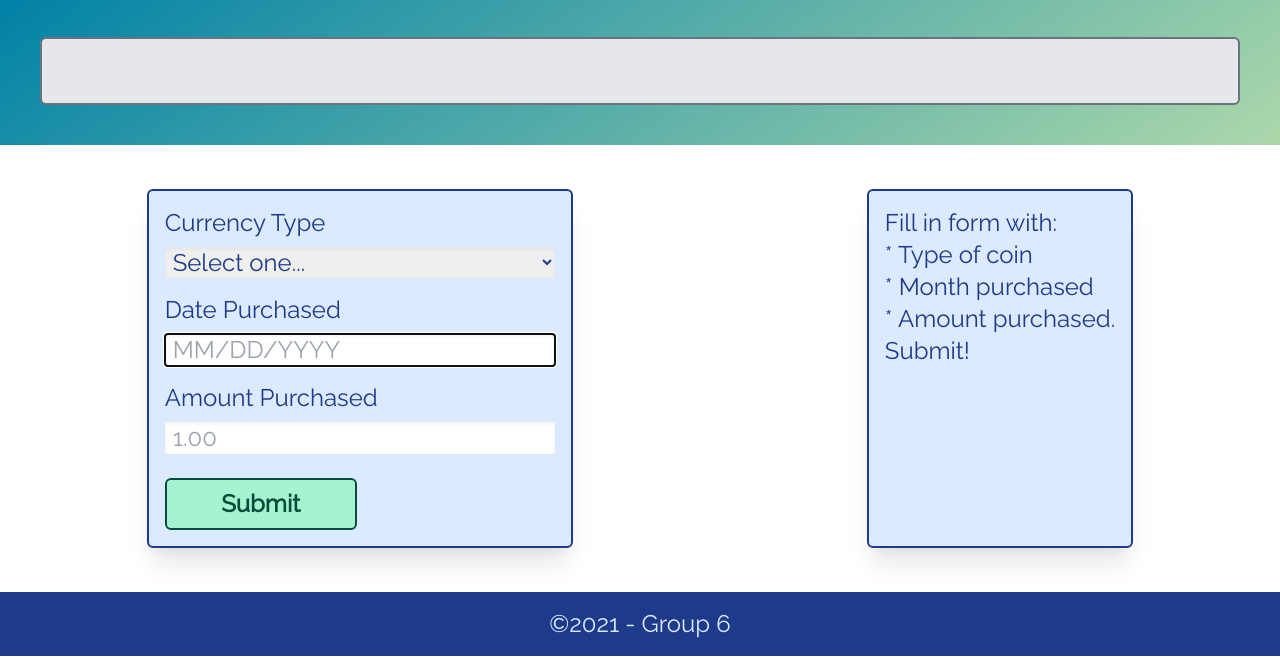
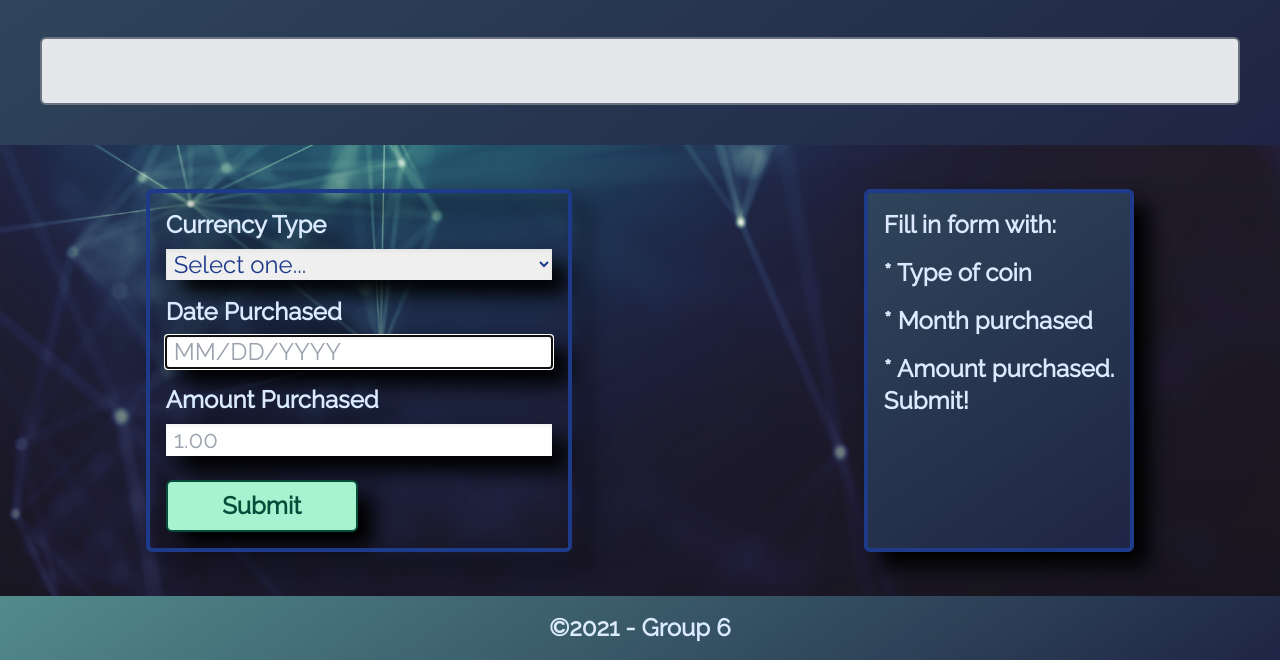
Before and after one commit to KrisSmith7/cryptoquotes, a plain HTML site: page index.html in a window 1280 px wide. Shown: the part 163-823 px from the top of the page. Drawn offline with nearby package versions, Linux system fonts and the light colour scheme; a web font is replaced by a local one.

Commit message:
added background image and fixed style.css link

```diff
--- a/assets/css/style.css
+++ b/assets/css/style.css
@@ -17,5 +17,20 @@
   /* end combobox styles */
 
   .gradient {
-    background: linear-gradient(145deg, #0081A7 0%, #ACD8AA 100%);
-  }
+  background: linear-gradient(145deg, #528b8c 0%, #1f2544 100%);
+}
+.gradient2 {
+  background: linear-gradient(145deg, #2f455b 0%, #1f2544 100%);
+}
+.bg-pattern {
+    background-image:linear-gradient(rgba(0, 0, 0, 0.0), rgba(0, 0, 0, 0.2)), url("../hero-bg.jpg");
+height: 50%;
+background-position: center;
+background-repeat: no-repeat;
+background-size: cover;
+position: relative;
+}
+
+.drop-shadow {
+filter: drop-shadow(15px 15px 10px black)
+}
--- a/index.html
+++ b/index.html
@@ -6,39 +6,33 @@
     <meta name="viewport" content="width=device-width, initial-scale=1.0">
     <link href="https://unpkg.com/tailwindcss@^2/dist/tailwind.min.css" rel="stylesheet">
     <!-- <link href="https://code.jquery.com/ui/1.11.4/themes/smoothness/jquery-ui.css" rel="stylesheet" type="text/css"> -->
-    <link href="./assets/css/style.css"/>
+    <link href="./assets/css/style.css" rel="stylesheet">
     <link rel="stylesheet" href="https://fonts.googleapis.com/css2?family=Aldrich&family=Raleway&display=swap">
     <link rel="stylesheet" href="./assets/css/jquery-ui.min.css">
-
-    <style>
-        .gradient {
-          background: linear-gradient(145deg, #0081A7 0%, #ACD8AA 100%);
-        }
-      </style>
 
     <title>CryptoQuotes</title>
 </head>
 
-<body style ="font-family:'Raleway', sans-serif;" class="flex flex-col min-h-screen text-blue-900 text-2xl">
+<body style ="font-family:'Raleway', sans-serif;" class="flex flex-col min-h-screen text-blue-100 font-bold text-2xl">
     <!-- <header class = "bg-gradient-to-t from-blue-900 to-blue-300"> -->
-    <header class="bg-blue-900 flex-no-shrink">
+    <header class="bg-pattern flex-no-shrink">
         <h1 style="font-family: 'Aldrich', serif;" class="text-white text-5xl sm:text-6xl md:text-7xl lg:text-8xl font-bold pt-8 pb-8 text-center">
             CryptoQuotes
         </h1>
     </header>
 
-    <section class="gradient p-6 w-full">
-        <div id=quote-container class="border-2 border-gray-500 rounded-md bg-gray-200 block p-8 md:m-4">
+    <section class="gradient2 p-6 w-full">
+        <div id=quote-container class="text-blue-900 border-2 border-gray-500 rounded-md bg-gray-200 block p-8 md:m-4">
             <p id ="quote"></p>
         </div>
     </section>
 
-    <section class="flex-grow pt-5 pb-5">
+    <section class="flex-grow pt-5 pb-5 bg-pattern">
         <div class=" mx-auto flex flex-wrap items-stretch justify-around mt-0 py-2">
-            <div id="form" class="bg-blue-100 shadow-xl box-border w-full md:w-1/3 p-4 border-2 border-blue-900 rounded-md m-4">
+            <div id="form" class="drop-shadow box-border w-full md:w-1/3 p-4 border-4 border-blue-900 rounded-md m-4">
                 <form id="user-form" class = "flex flex-col">
                     <label class="form-label pb-2" for="currency">Currency Type</label>
-                    <select id="currency" class="shadow-inner px-1 mb-4">
+                    <select id="currency" class="shadow-inner text-blue-900 px-1 mb-4">
                         <option value>Select one...</option>
                         <option value="BTC">Bitcoin</option>
                         <option value="ETH">Ethereum</option>
@@ -47,23 +41,23 @@
                         <option value="AMP">Amp</option>
                     </select>
                     <label class="form-label pb-2" for="date">Date Purchased</label>
-                    <input name="date" id="date" type="text" placeholder="MM/DD/YYYY" autofocus="true" autocomplete="off" class="form-input mb-4 px-2 shadow-inner"/>
+                    <input name="date" id="date" type="text" placeholder="MM/DD/YYYY" autofocus="true" autocomplete="off" class="form-input mb-4 px-2 text-blue-900 shadow-inner"/>
                     <label class="form-label pb-2" for="amount">Amount Purchased</label>
-                    <input name="amount" id="amount" type="number" placeholder="1.00" step="0.01" min="0" autofocus="true" class="form-input mb-4 px-2 shadow-inner"/>
+                    <input name="amount" id="amount" type="number" placeholder="1.00" step="0.01" min="0" autofocus="true" class="form-input mb-4 px-2 text-blue-900 shadow-inner"/>
                     <button type="submit" class="btn bg-green-200 text-green-900 border-green-900 rounded-md border-2 font-bold w-48 mt-2 p-2">Submit</button>
                 </form>
             </div>
 
-<div id=cryptodata class="bg-blue-100 shadow-xl flex flex-col 0 box-content h-76 w-84 p-4 m-4 border-blue-900 rounded-md border-2">
-    <p id ="dateSpot">Fill in form with:</p>
-    <p id="buySpot">* Type of coin</p>
-    <p id="priceSpot">* Month purchased</p>
-    <p id="difference">* Amount purchased. <br>Submit!</p>
+<div id=cryptodata class="gradient2 drop-shadow flex flex-col 0 p-4 m-4 border-blue-900 rounded-md border-4">
+    <p id ="dateSpot" class="pb-4">Fill in form with:</p>
+    <p id="buySpot" class="pb-4">* Type of coin</p>
+    <p id="priceSpot" class="pb-4">* Month purchased</p>
+    <p id="difference" class="pb-4">* Amount purchased. <br>Submit!</br></p>
 </div>
 </div>
 </section>
 
-      <footer class="w-full bg-blue-900 text-blue-100 text-center p-4">&copy;2021 - Group 6</footer>
+      <footer class="w-full gradient text-blue-100 text-center p-4">&copy;2021 - Group 6</footer>
 
       <script src="https://code.jquery.com/jquery-3.6.0.js"></script>
       <script src="https://code.jquery.com/ui/1.13.0/jquery-ui.js"></script>
```
Also changed, not shown: assets/hero-bg.jpg (added).
